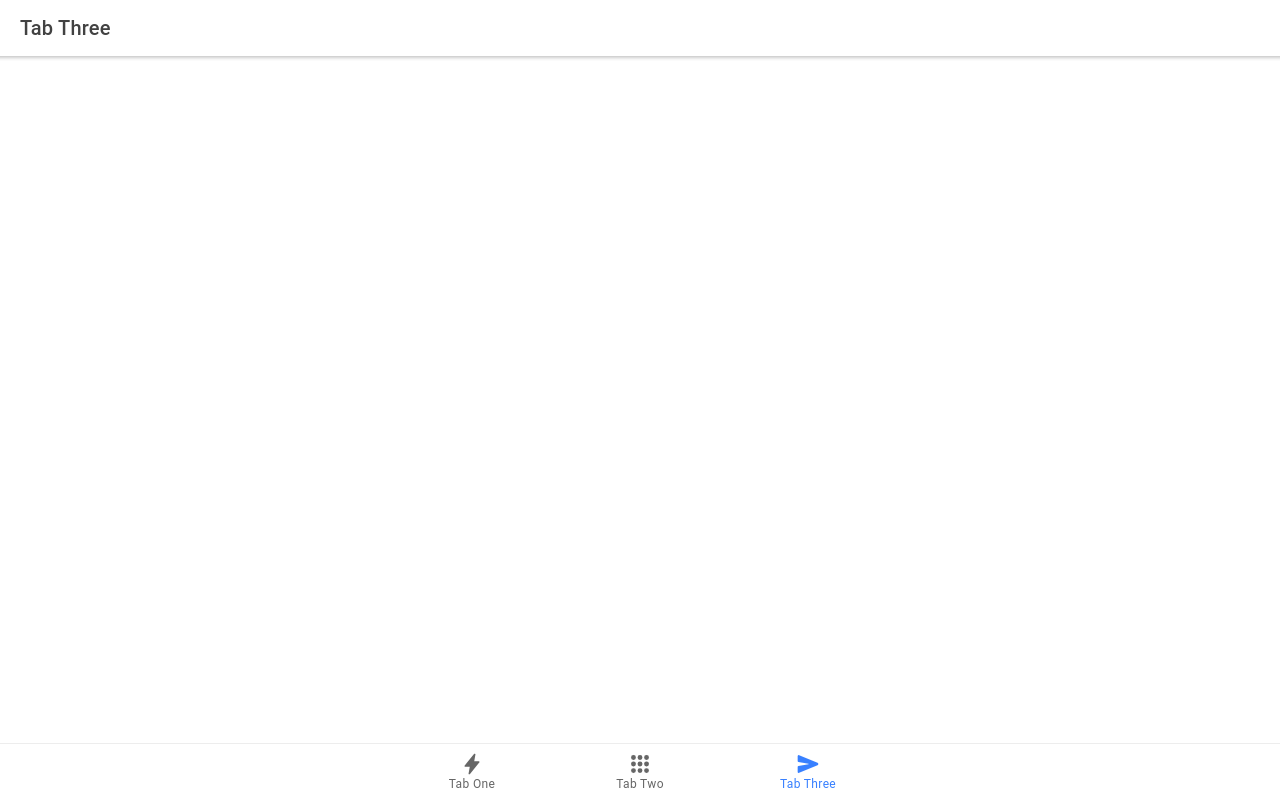
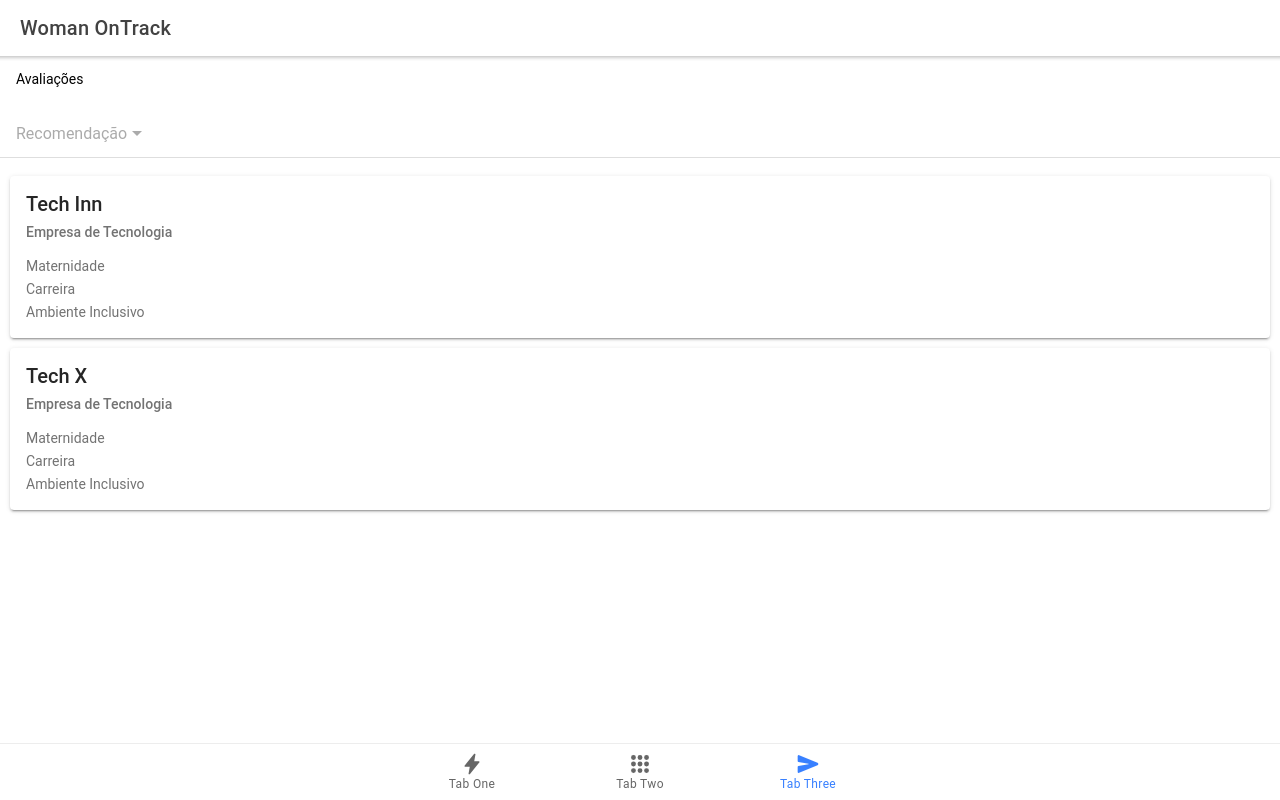
Before and after one commit to moniyama/TalentFestIBMChallenge, a React (Create React App) app in the folder onTrack/: page /tab3 in a window 1280 px wide. Built offline with nearby package versions, Linux system fonts and the light colour scheme.

Commit message:
page Tab3 - Ranking

```diff
--- a/onTrack/src/pages/Tab3.tsx
+++ b/onTrack/src/pages/Tab3.tsx
@@ -1,17 +1,49 @@
 import React from 'react';
-import { IonContent, IonHeader, IonPage, IonTitle, IonToolbar } from '@ionic/react';
+import { IonContent, IonHeader, IonPage, IonTitle, IonToolbar, IonListHeader, IonCard, IonCardHeader, IonCardSubtitle, IonCardTitle, IonCardContent, IonList, IonItem, IonSelect, IonSelectOption } from '@ionic/react';
 
-const Tab3Page: React.FC = () => {
+const Tab3: React.FC = () => {
   return (
     <IonPage>
       <IonHeader>
         <IonToolbar>
-          <IonTitle>Tab Three</IonTitle>
+          <IonTitle>Woman OnTrack</IonTitle>
         </IonToolbar>
       </IonHeader>
-      <IonContent></IonContent>
+      <IonListHeader>Avaliações</IonListHeader>
+      <IonList>
+      <IonItem>
+        <IonSelect placeholder="Recomendação">
+          <IonSelectOption value="f">Alta</IonSelectOption>
+          <IonSelectOption value="m">Baixa</IonSelectOption>
+        </IonSelect>
+      </IonItem>
+      </IonList>
+      <IonContent>
+      <IonCard>
+      <IonCardHeader>
+        <IonCardTitle>Tech Inn</IonCardTitle>
+        <IonCardSubtitle>Empresa de Tecnologia</IonCardSubtitle>
+      </IonCardHeader>
+      <IonCardContent>
+        <p>Maternidade</p>
+        <p>Carreira</p>
+        <p>Ambiente Inclusivo</p>
+      </IonCardContent>
+    </IonCard>
+    <IonCard>
+      <IonCardHeader>
+        <IonCardTitle>Tech X</IonCardTitle>
+        <IonCardSubtitle>Empresa de Tecnologia</IonCardSubtitle>
+      </IonCardHeader>
+      <IonCardContent>
+        <p>Maternidade</p>
+        <p>Carreira</p>
+        <p>Ambiente Inclusivo</p>
+      </IonCardContent>
+    </IonCard>
+      </IonContent>
     </IonPage>
   );
 };
 
-export default Tab3Page;
+export default Tab3;
```
Also changed, not shown: 1 other file (tests, documents, lock files or other folders).
